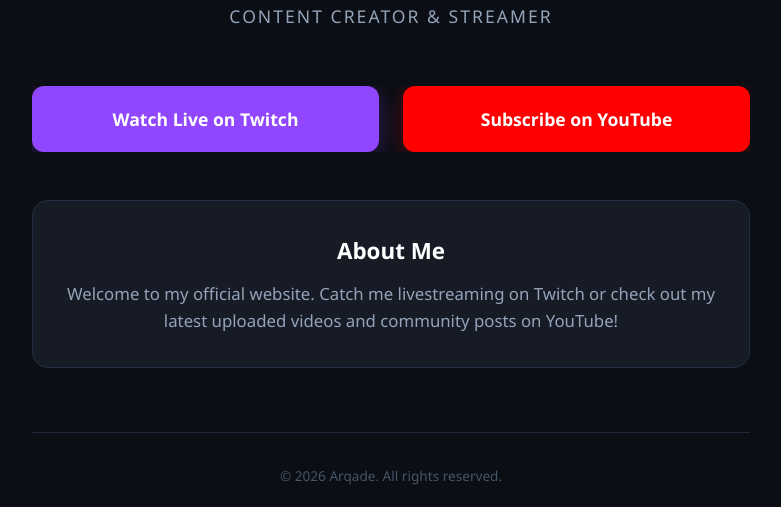
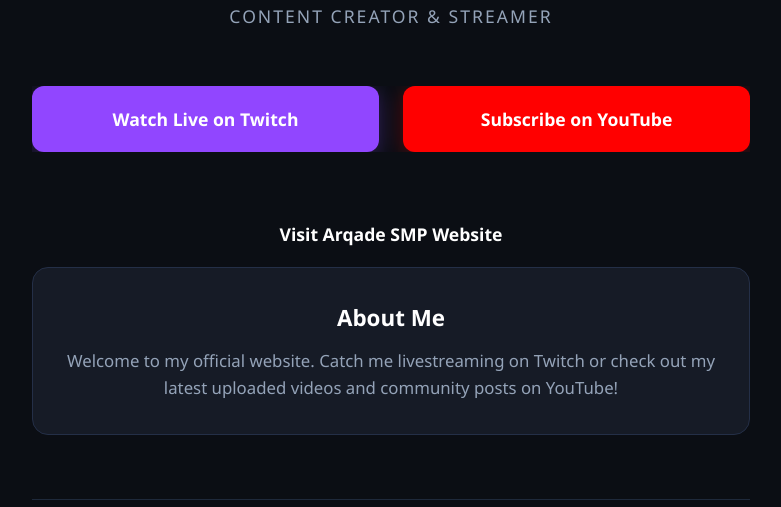
Before and after one commit to ArqadeTV/arqadetv.github.io, a Flask app: page / in a window 1280 px wide. Shown: the part 175-682 px from the top of the page, without its empty margins (249-1030 px from the left). Run offline with Flask 3, Linux system fonts and the light colour scheme; some libraries are stand-ins or nearby versions.

Commit message:
Add Minecraft server button to index.html

```diff
--- a/templates/index.html
+++ b/templates/index.html
@@ -28,6 +28,13 @@
                 </a>
             </div>
 
+            <!-- New Minecraft Server Button Section -->
+            <div class="server-link-container">
+                <a href="https://arqadesmp.com" target="_blank" class="btn btn-minecraft">
+                    Visit Arqade SMP Website
+                </a>
+            </div>
+
             <!-- Context Bio Card -->
             <div class="about-box">
                 <h2>About Me</h2>
```
